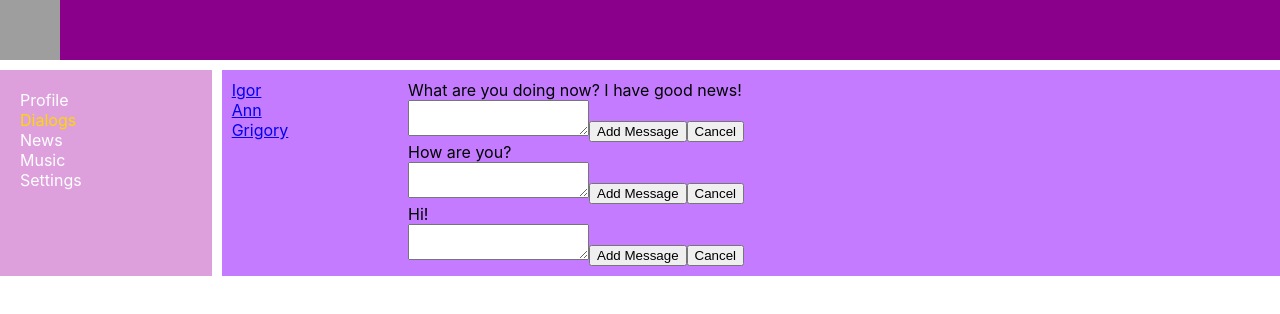
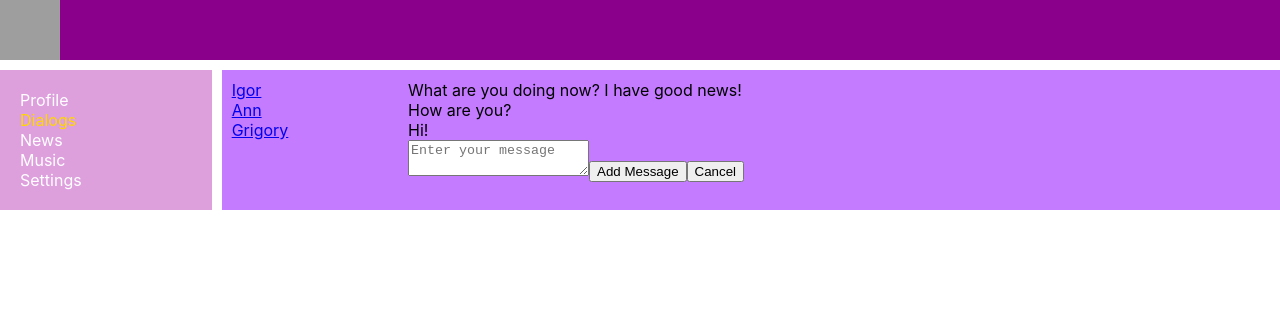
Before and after one commit to itsmeshusha/social_network, a React (Create React App) app: page /dialogs in a window 1280 px wide. Shown: the top 314 px of the page. Built offline with nearby package versions, Linux system fonts and the light colour scheme; grey boxes are pictures that could not be loaded.

Commit message:
lessons 37-41

```diff
--- a/src/App.tsx
+++ b/src/App.tsx
@@ -9,13 +9,12 @@ import News from "./components/News/News";
 import Music from "./components/Music/Music";
 import Settings from "./components/Settings/Settings";
 //import { DialogType, MessageType, PostDataType} from "./index";
-import { RootStateType} from "./redux/state";
+import { RootStateType, ActionType} from "./redux/state";
 
 type PropsType = {
     state: RootStateType
     newPostText: string
-    addPost: ( ) => void
-    updateNewPostText: (newText: string) => void
+    dispatch: (action: ActionType) => void
 }
 
 
@@ -27,12 +26,13 @@ const App = (props: PropsType) => {
                 <Navbar/>
                 <div className='app-wrapper-content'>
                     <Route path='/profile' render={ ()=> <Profile postData={props.state.profilePage.posts }
-                                                                    addPost={props.addPost}
-                                                                    newPostText={props.state.profilePage.newPostText}
-                                                                    updateNewPostText={props.updateNewPostText} /> } />
+                                                                    dispatch={props.dispatch}
+                                                                    newPostText={props.state.profilePage.newPostText} /> } />
                     <Route path='/dialogs' render={ ()=> <Dialogs
                         dialogsData={props.state.dialogsPage.dialogs}
-                        messagesData={props.state.dialogsPage.messages} /> }  />
+                        messagesData={props.state.dialogsPage.messages}
+                        state={props.state}
+                        dispatch={props.dispatch} /> }  />
                     <Route path='/news' render={ ()=> <News /> }  />
                     <Route path='/music' render={ ()=> <Music /> }  />
                     <Route path='/settings' render={ ()=> <Settings /> }  />
--- a/src/components/Dialogs/Dialogs.tsx
+++ b/src/components/Dialogs/Dialogs.tsx
@@ -2,12 +2,15 @@ import React from 'react';
 import s from './Dialogs.module.css';
 import DialogItem from "./DialogItem/DialogItem";
 import Message from "./Message/Message";
-import {DialogType, MessageType} from "../../redux/state";
+import {DialogType, ActionType, MessageType, RootStateType} from "../../redux/state";
+import {updateNewMessageBodyActionCreator, sendMessageActionCreator} from '../../redux/dialogsReducer'
 
 
 type PropsType = {
     dialogsData: Array<DialogType>
     messagesData: Array<MessageType>
+    dispatch: (action: ActionType) => void
+    state: RootStateType
 
 }
 
@@ -15,14 +18,33 @@ type PropsType = {
 const Dialogs = (props: PropsType) => {
     let dialogsElements = props.dialogsData.map(d => <DialogItem name={d.name} id={d.id}/>)
     let messagesElements = props.messagesData.map(m => <Message message={m.message}/>)
+    let newMessageBody= React.createRef<HTMLTextAreaElement>();
 
+    let onSendMessageClick =() => {
+
+        props.dispatch(sendMessageActionCreator())
+        };
+    let onNewMessageChange=() => {
+        let body= newMessageBody.current ? newMessageBody.current.value : "---"
+            props.dispatch(updateNewMessageBodyActionCreator(body))
+    }
     return (
         <div className={s.dialogs}>
             <div className={s.dialogsItems}>
                 {dialogsElements}
             </div>
             <div className={s.messages}>
-                {messagesElements}
+                <div> {messagesElements} </div>
+                <div>
+    <textarea placeholder="Enter your message"
+                ref={newMessageBody}
+                onChange={onNewMessageChange}
+                value={props.state.dialogsPage.newMessageBody} />
+
+  <button onClick={onSendMessageClick}>Add Message</button>
+
+  <button>Cancel</button>
+  </div>
             </div>
         </div>
     )
--- a/src/components/Dialogs/Message/Message.tsx
+++ b/src/components/Dialogs/Message/Message.tsx
@@ -6,21 +6,12 @@ type MessagePropsType = {
 }
 
 const Message: React.FC<MessagePropsType> = (props: MessagePropsType) => {
-    let newMessage= React.createRef<HTMLTextAreaElement>();
 
-    let addMessage =() => {
-        let text=newMessage.current ? newMessage.current.value : "----"
-        alert(text);
-        };
+
+
     return (
         <div className={s.message}>{props.message}
-        <div>
-    <textarea ref={newMessage} />
 
-  <button onClick={addMessage}>Add Message</button>
-
-  <button>Cancel</button>
-  </div>
   </div>
     )
 }
--- a/src/components/Profile/MyPosts/MyPosts.tsx
+++ b/src/components/Profile/MyPosts/MyPosts.tsx
@@ -1,17 +1,15 @@
 import React from 'react';
 import s from './MyPosts.module.css';
 import Post from "../Post/Post";
-
-import {PostDataType} from "../../../redux/state";
-
-
+import {PostDataType, ActionType} from "../../../redux/state";
+import {addPostActionCreator, updateNewPostTextActionCreator} from '../../../redux/profileReducer'
 
 type PropsType = {
 
     postData: Array<PostDataType>
     newPostText: string
-    addPost: () => void
-    updateNewPostText: (newText: string) => void
+    dispatch: (action: ActionType) => void
+
 }
 const MyPosts = (props: PropsType) => {
     let postsElements = props.postData.map(p => <Post message={p.message} likesCount={p.likesCount}/>)
@@ -19,13 +17,13 @@ const MyPosts = (props: PropsType) => {
     let newPostElement = React.createRef<HTMLTextAreaElement>();
 
     let addPost = () => {
-        props.addPost();
-    }
+        props.dispatch(addPostActionCreator())
+}
 
     let onPostChange = () => {
         let text = newPostElement.current ? newPostElement.current.value : "---"
-        props.updateNewPostText(text);
-    }
+        props.dispatch( updateNewPostTextActionCreator(text) );
+}
 
     return (
 
--- a/src/components/Profile/Profile.tsx
+++ b/src/components/Profile/Profile.tsx
@@ -3,15 +3,14 @@ import s from './Profile.module.css';
 import MyPosts from "./MyPosts/MyPosts";
 import ProfileInfo from "./ProfileInfo/ProfileInfo";
 
-import {PostDataType} from "../../redux/state";
+import {PostDataType, ActionType} from "../../redux/state";
 
 
 
 type PropsType ={
     postData: Array<PostDataType>
     newPostText: string
-    addPost: ( ) => void
-    updateNewPostText: (newText: string) => void
+    dispatch: (action: ActionType) => void
 }
 
 const Profile = (props: PropsType) => {
@@ -20,8 +19,8 @@ const Profile = (props: PropsType) => {
             <ProfileInfo />
             <MyPosts postData={props.postData}
             newPostText={props.newPostText}
-            addPost={props.addPost}
-            updateNewPostText={props.updateNewPostText} />
+            dispatch={props.dispatch}
+             />
 
         </div>
     );
--- a/src/index.tsx
+++ b/src/index.tsx
@@ -3,27 +3,24 @@ import ReactDOM from 'react-dom';
 import './index.css';
 import App from './App';
 import * as serviceWorker from './serviceWorker';
-import state, { subscribe } from './redux/state'
-import {addPost, updateNewPostText, RootStateType} from "./redux/state";
-
+import store from './redux/state'
 
  let rerenderEntireTree = () => {
 
 ReactDOM.render(
   <React.StrictMode>
-    <App state={state}
-    newPostText={state.profilePage.newPostText}
-    updateNewPostText={updateNewPostText}
-    addPost={addPost} />
+    <App state={store.getState()}
+    newPostText={store._state.profilePage.newPostText}
+    dispatch={store.dispatch.bind(store)}
+    />
   </React.StrictMode>,
   document.getElementById('root')
 );
 }
 
-
 rerenderEntireTree();
 
-subscribe(rerenderEntireTree);
+store.subscribe(rerenderEntireTree);
 
 // If you want your app to work offline and load faster, you can change
 // unregister() to register() below. Note this comes with some pitfalls.
--- /dev/null
+++ b/src/redux/dialogsReducer.ts
@@ -0,0 +1,35 @@
+import { DialogsPageType, ActionType } from './state';
+
+const UPDATE_NEW_MESSAGE_BODY= 'UPDATE-NEW-MESSAGE-BODY';
+const SEND_MESSAGE= 'SEND-MESSAGE'
+
+const dialogsReducer = (state: DialogsPageType , action: ActionType) => {
+    switch(action.type) {
+        case UPDATE_NEW_MESSAGE_BODY:
+            state.newMessageBody = action.body;
+            return state;
+        case SEND_MESSAGE:
+            let body = state.newMessageBody
+            state.newMessageBody = ""
+            state.messages.push({message: body});
+            return state;
+        default:
+            return state;
+    }
+
+}
+
+export const updateNewMessageBodyActionCreator = (body: string) => {
+    return {
+        type: UPDATE_NEW_MESSAGE_BODY,
+        body: body
+    } as const
+}
+
+export const sendMessageActionCreator = () => {
+    return {
+        type: SEND_MESSAGE
+    } as const
+}
+
+export default dialogsReducer;
--- /dev/null
+++ b/src/redux/profileReducer.ts
@@ -0,0 +1,39 @@
+import { ActionType, ProfilePageType } from './state';
+
+
+const ADD_POST = 'ADD-POST';
+const UPDATE_NEW_POST_TEXT = 'UPDATE-NEW-POST-TEXT';
+
+const profileReducer = (state: ProfilePageType, action: ActionType) => {
+    switch (action.type) {
+        case ADD_POST:
+            let newPost = {
+                message: state.newPostText ,
+                likesCount: "1"
+            }
+            state.posts.push(newPost);
+            state.newPostText = "";
+            return state;
+        case UPDATE_NEW_POST_TEXT:
+        state.newPostText = action.newText;
+        return state;
+        default:
+        return state;
+    }
+
+}
+
+export const addPostActionCreator = () => {
+    return {
+        type: ADD_POST
+    } as const
+}
+
+export const updateNewPostTextActionCreator = (text: string) => {
+    return {
+        type: UPDATE_NEW_POST_TEXT,
+        newText: text
+    } as const
+}
+
+export default profileReducer;
--- a/src/redux/state.tsx
+++ b/src/redux/state.tsx
@@ -1,6 +1,6 @@
 import React from 'react';
-
-
+import profileReducer, {addPostActionCreator, updateNewPostTextActionCreator} from './profileReducer';
+import dialogsReducer, {updateNewMessageBodyActionCreator, sendMessageActionCreator} from './dialogsReducer';
 
 export type PostDataType = {
     message: string
@@ -24,6 +24,7 @@ export type ProfilePageType = {
 export type DialogsPageType ={
     messages: Array<MessageType>
     dialogs: Array<DialogType>
+    newMessageBody: string
 }
 
 export type SidebarType = {
@@ -36,7 +37,22 @@ export type RootStateType = {
     sidebar: SidebarType
 }
 
-let state: RootStateType = {
+export type StoreType = {
+    _state: RootStateType
+    getState: () => RootStateType
+    _callSubscriber: () => void
+    subscribe: (observer: () => void) => void
+    dispatch: (action: ActionType) => void
+}
+
+export type ActionType = ReturnType<typeof addPostActionCreator>  |
+                        ReturnType<typeof updateNewPostTextActionCreator> |
+                        ReturnType<typeof updateNewMessageBodyActionCreator> |
+                        ReturnType<typeof sendMessageActionCreator>
+
+
+let store: StoreType = {
+    _state: {
         profilePage: {
             posts: [
                 {message: 'Hi! How are you?', likesCount: '3 '},
@@ -51,35 +67,25 @@ let state: RootStateType = {
             dialogs: [
                 {name: "Igor", id: "1"},
                 {name: "Ann", id: "2"},
-            {name: "Grigory", id: "3"}]
+                {name: "Grigory", id: "3"}],
+            newMessageBody: ""
         },
         sidebar: {}
+    },
+    getState ()  {
+        return this._state
+    },
+    _callSubscriber () {
+        console.log("State changed");
+    },
+    subscribe (observer) {
+        this._callSubscriber = observer
+    },
+    dispatch (action: ActionType) {
+        this._state.profilePage = profileReducer(this._state.profilePage, action);
+        this._state.dialogsPage = dialogsReducer(this._state.dialogsPage, action);
+        this._callSubscriber();
+    }
 }
 
-let rerenderEntireTree =() => {
-    console.log("State changed");
-}
-
-export const addPost = () => {
-    let newPost = {
-        message: state.profilePage.newPostText ,
-        likesCount: "1"
-    }
-
-    state.profilePage.posts.push(newPost);
-    state.profilePage.newPostText = ""
-    rerenderEntireTree();
-
-}
-
-export const updateNewPostText = (newText: string) => {
-    state.profilePage.newPostText = newText
-    rerenderEntireTree();
-}
-
-export const subscribe = (observer: () => void) => {
-    rerenderEntireTree = observer
-}
-
-
-export default state;
+export default store;
```
Lines whose indentation alone changed are shown as unchanged.
